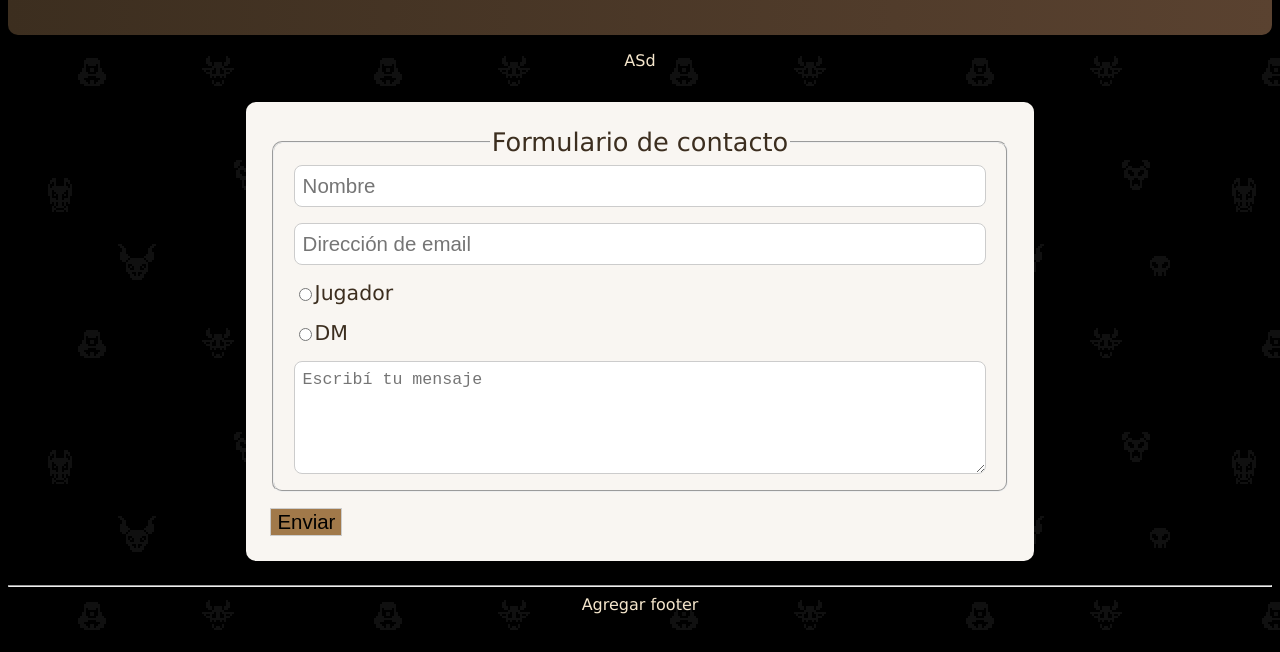
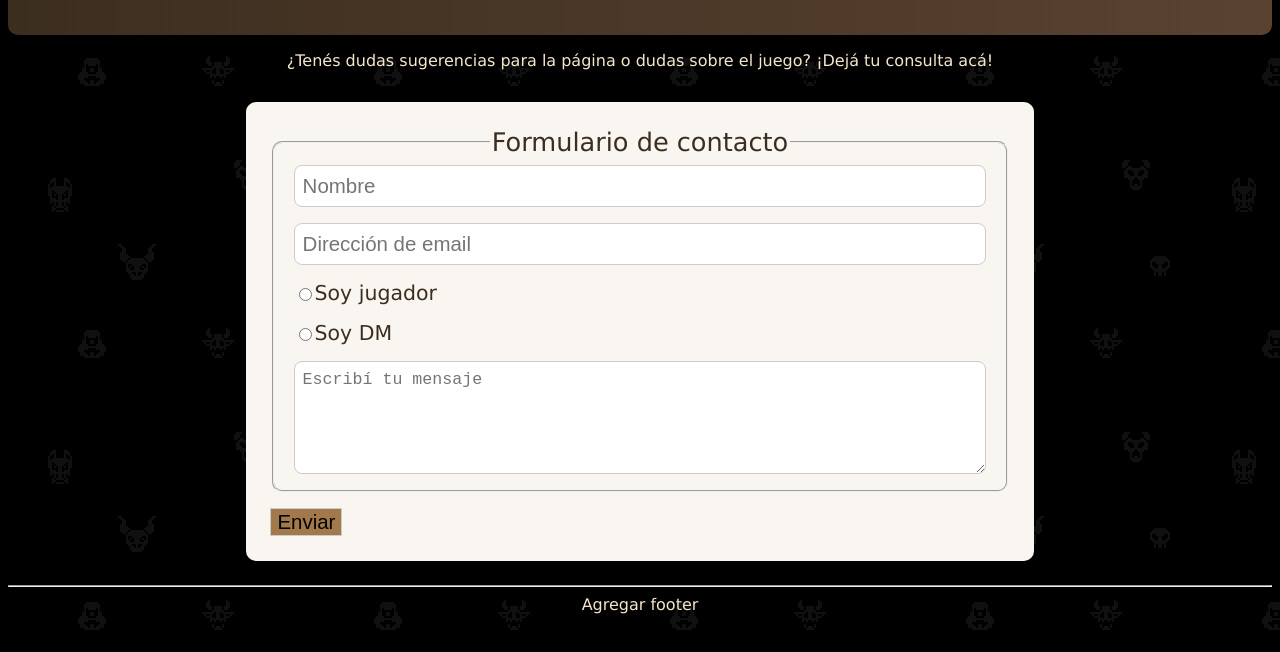
Before and after one commit to Al2125/Pre-entrega, a plain HTML site: page contacto.html in a window 1280 px wide. Shown: the part 148-800 px from the top of the page. Drawn offline with Linux system fonts and the light colour scheme; a web font is replaced by a local one.

Commit message:
Agregado formspree

```diff
--- a/contacto.html
+++ b/contacto.html
@@ -21,17 +21,17 @@
                 <h1>Contacto</h1>
                 <img src="media/imagen/ojoVolador.gif" alt="gif de un ojo volador"">
             </div>
-            <p>ASd</p>
+            <p>¿Tenés dudas sugerencias para la página o dudas sobre el juego? ¡Dejá tu consulta acá!</p>
         </div>
     </header>
 <main>
-        <form action="url" method="POST" class="formulario">
+        <form action="https://formspree.io/f/xrbqwlav" method="POST" class="formulario">
             <fieldset>
                 <legend>Formulario de contacto</legend>
                 <input type="text" name="nombre" id="nombre" placeholder="Nombre">
                 <input type="email" name="email" id="email" placeholder ="Dirección de email">
-                <label><input type="radio" name="jugador-dm" id="jugador" value="jugador">Jugador</label>
-                <label><input type="radio" name="jugador-dm" id="jdm" value="dm">DM</label>
+                <label><input type="radio" name="jugador-dm" id="jugador" value="jugador">Soy jugador</label>
+                <label><input type="radio" name="jugador-dm" id="jdm" value="dm">Soy DM</label>
                 <textarea name="mensaje" id="mensaje" rows="5" cols="50" placeholder="Escribí tu mensaje"></textarea>
             </fieldset>
             <button type="submit">Enviar</button>
```
